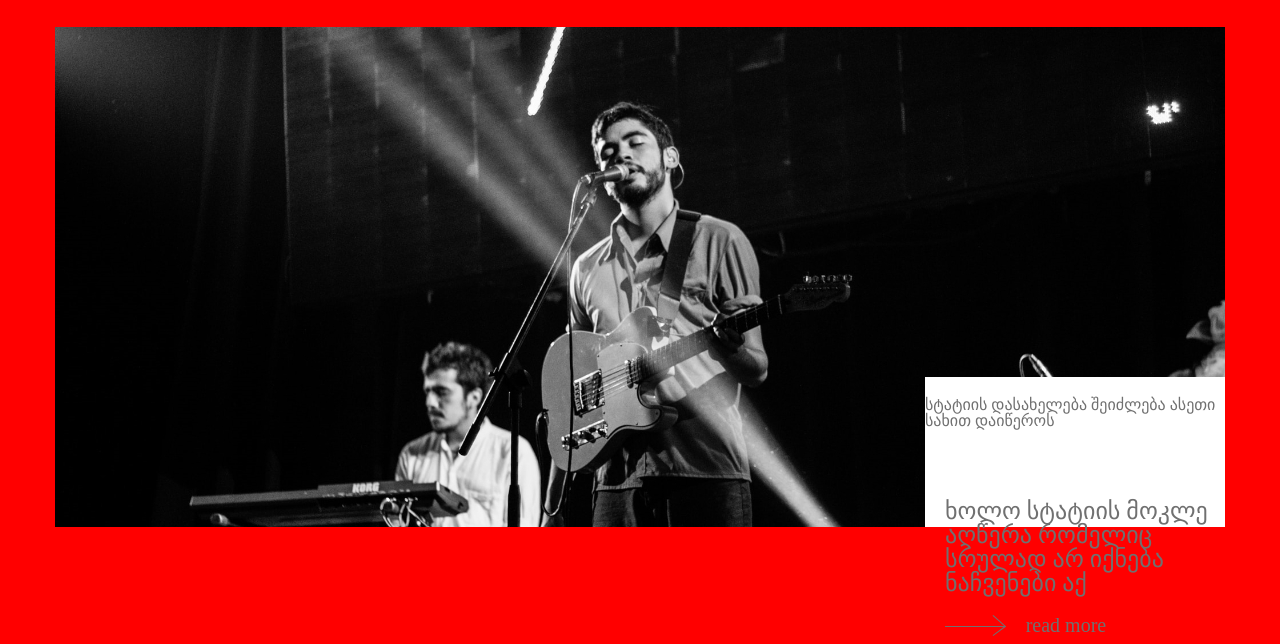
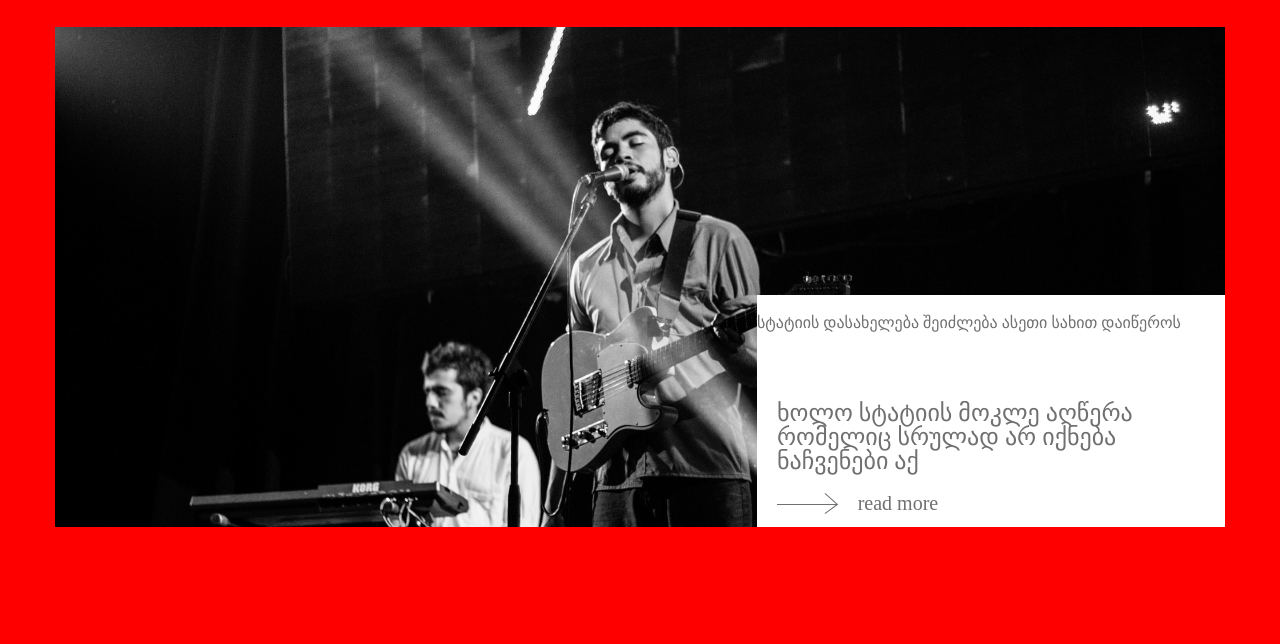
Before and after one commit to KetiPilishvili/homework9, a plain HTML site: page index.html in a window 1280 px wide. Shown: the part 131-775 px from the top of the page. Drawn offline with Linux system fonts and the light colour scheme.

Commit message:
fixed responsive

```diff
--- a/css/responsive.css
+++ b/css/responsive.css
@@ -1,14 +1,13 @@
 
 /* #### Desktops #### */
 
-@media screen and (min-width: 360px){
-
-  .background-box{
-    width: 300px;
-    height: 150px;
+@media  (min-width:360px) {
+  body
+  .background-box {
+    height: 40%;
+    width: 40%;
   }
-}
-
+ }
 
 @media screen and (min-width:360px), screen and (max-width:640px) {
 }
@@ -50,14 +49,15 @@
 	.my-article {
 		margin-top: 50px;
 	}
+
 }
 
 @media (max-width: 800px) {
 	.burger {
-	/*display: flex;*/
+	display: flex;
 		justify-content: flex-end;
-		margin-left: 30px;
-
+		/*margin-left: 30px;
+*/
 	}
 	.d-flex {
 		display: flex;
--- a/css/style.css
+++ b/css/style.css
@@ -55,7 +55,7 @@
 	background-color:#fff;
 	padding-top: 20px;
 	width: 500px;
-	height: 250px;
+	height: 300px;
 }
 .article-wraper {
 	color: #707070;
```
